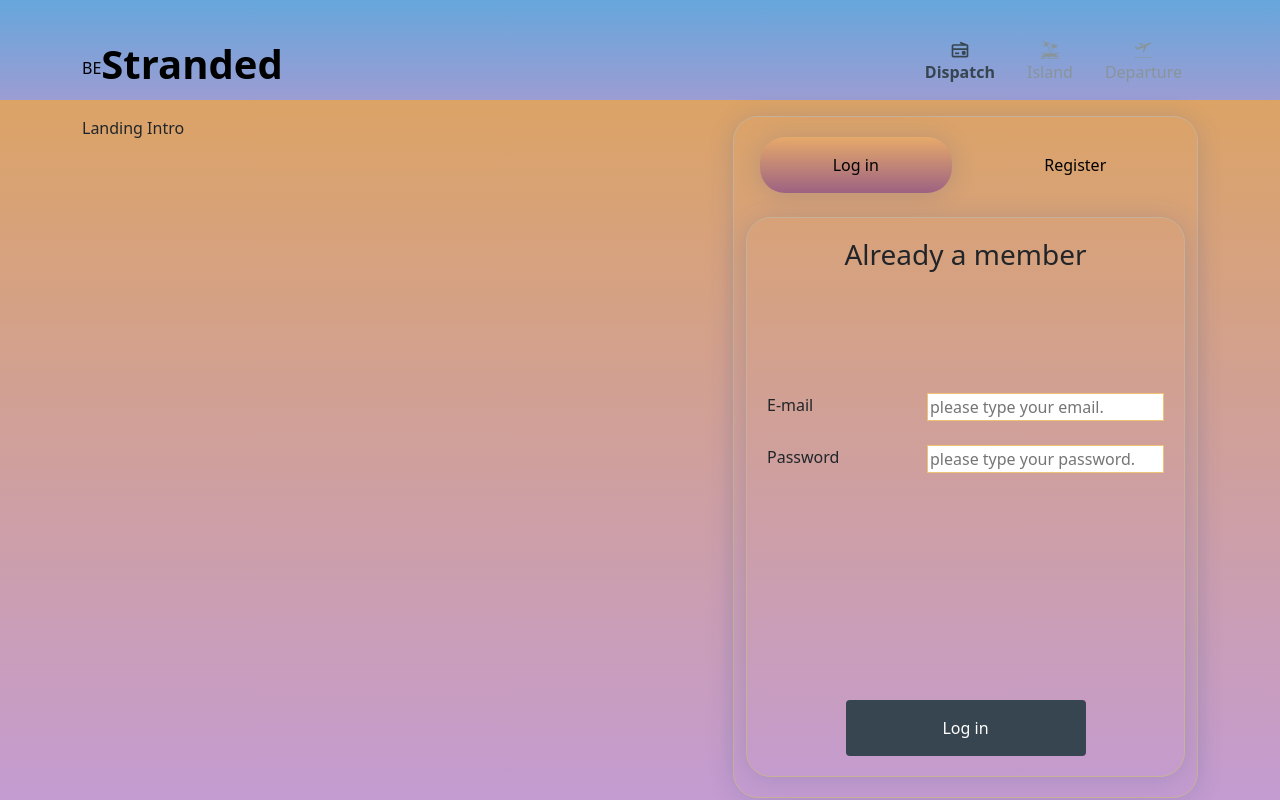
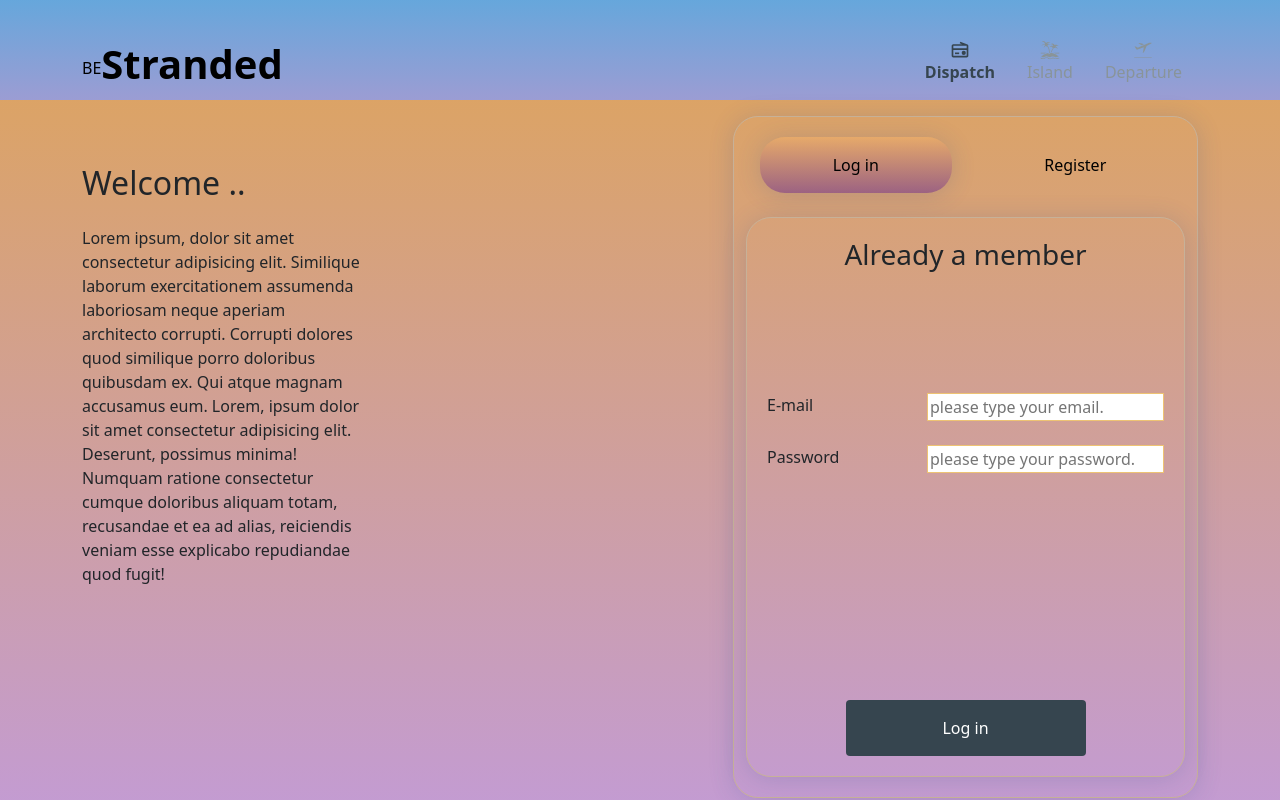
Before and after one commit to Mostafa-Eltazy/Stranded, a React (Create React App) app in the folder application/: page / in a window 1280 px wide. Shown: the top 800 px of the page. Built offline with nearby package versions, Linux system fonts and the light colour scheme; the HTML template or start-up script is replaced by a standard one.

Commit message:
Landing Intro placeholder

```diff
--- a/application/src/components/LandingComponents/LandingIntro.jsx
+++ b/application/src/components/LandingComponents/LandingIntro.jsx
@@ -1,7 +1,12 @@
 import React from "react";
 
 const LandingIntro = () => {
-  return <div className="col-md-5">Landing Intro</div>;
+  return <section className="col-md-3 d-flex flex-column align-self-start mt-5 mb-4">
+    <h2 className="mb-4">
+      Welcome ..
+    </h2>
+    <article>Lorem ipsum, dolor sit amet consectetur adipisicing elit. Similique laborum exercitationem assumenda laboriosam neque aperiam architecto corrupti. Corrupti dolores quod similique porro doloribus quibusdam ex. Qui atque magnam accusamus eum. Lorem, ipsum dolor sit amet consectetur adipisicing elit. Deserunt, possimus minima! Numquam ratione consectetur cumque doloribus aliquam totam, recusandae et ea ad alias, reiciendis veniam esse explicabo repudiandae quod fugit!</article>
+    </section>;
 };
 
 export default LandingIntro;
--- a/application/src/style/stranded.scss
+++ b/application/src/style/stranded.scss
@@ -53,10 +53,10 @@ $screen_size__xxs: 425px; // phone
       );
       box-shadow: 0 2px 25px rgba(53, 85, 151, 0.2);
     }
+
   }
   .toggler-btn-active {
     white-space: nowrap;
-
     border: transparent;
     border-radius: 25px;
     border-bottom: none;
```
